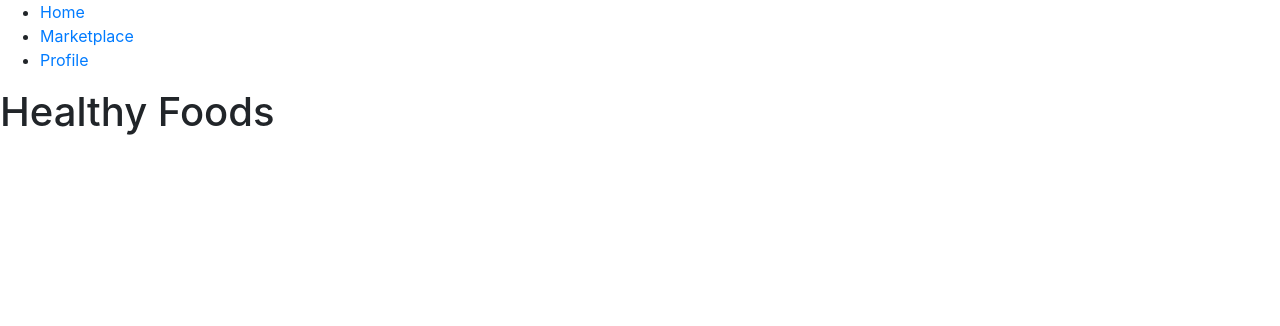
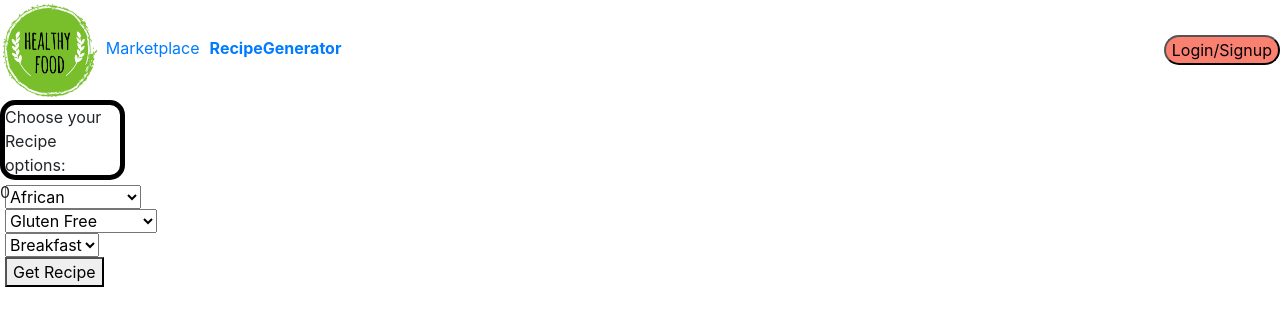
Before and after one commit to 4-Tenacious-Tasman/HealthyFood, a React app: page /RecipeGenerator in a window 1280 px wide. Shown: the top 326 px of the page. Built offline with nearby package versions, Linux system fonts and the light colour scheme; the HTML template or start-up script is replaced by a standard one.

Commit message:
add Random Recipe generator to Homepage

```diff
--- a/client/src/component/App.jsx
+++ b/client/src/component/App.jsx
@@ -6,24 +6,14 @@ class App extends React.Component {
   constructor() {
     super();
     this.state = {
-      page: '',
     }
-    this.changePage = this.changePage.bind(this);
   }
 
-
-  changePage(e) {
-    console.log(e.target.name)
-    this.setState({
-      page: e.target.name
-    })
-  }
 
   render() {
     return(
       <div className='app-container'>
-        <Navigation />
-        <h1>Healthy Foods</h1>
+        {/* <Navigation /> */}
         <Main />
       </div>
     )
--- a/client/src/component/Main.jsx
+++ b/client/src/component/Main.jsx
@@ -3,12 +3,14 @@ import { NavLink, Switch, Route } from 'react-router-dom';
 import HomePage from './homepage/HomePage.jsx'
 import FarmersMarket from './marketplace/FarmersMarket.jsx'
 import UserProfile from './userinfo/UserProfile.jsx';
+import RecipeGen from './homepage/RecipeGen.jsx';
 
  const Main = () => (
   <Switch>
     <Route exact path='/' component={HomePage}></Route>
     <Route exact path='/marketplace' component={FarmersMarket}></Route>
     <Route exact path='/userprofile' component={UserProfile}></Route>
+    <Route exact path='/RecipeGenerator' component={RecipeGen}></Route>
   </Switch>
 );
 
--- a/client/src/component/homepage/HomePage.jsx
+++ b/client/src/component/homepage/HomePage.jsx
@@ -2,11 +2,17 @@ import React from 'react';
 import styled from 'styled-components';
 import HeroSection from './HeroSection.jsx';
 import MissionSection from './MissionSection.jsx';
+import { NavLink, Switch, Route } from 'react-router-dom';
+import "bootstrap/dist/css/bootstrap.css";
+import Carousel from "react-bootstrap/Carousel";
 import Logo from "../../../public/images/HealthyFoodLogo.jpeg";
+
+
 
 const Header = styled.div`
   display: flex;
   justify-content: space-between;
+  position: static;
 `;
 
 const LeftHeader = styled.div`
@@ -16,6 +22,7 @@ const LeftHeader = styled.div`
 const RightHeader = styled.div`
   display: flex;
   justify-content: flex-end;
+  align-items: center;
 `;
 
 
@@ -36,29 +43,25 @@ const Button = styled.button`
   }
 `;
 
-const ButtonRoute = styled.button`
-  background: transparent;
-  border: none;
-  outline: none;
-  cursor: pointer;
+// const ButtonRoute = styled.button`
+//   background: transparent;
+//   border: none;
+//   outline: none;
+//   cursor: pointer;
 
-  &:hover {
-    font-weight: bold;
-  }
-`;
+//   &:hover {
+//     font-weight: bold;
+//   }
+// `;
 
 
-const Box = styled.div`
-  border: 5px solid black;
-  border-radius: 15px;
-  height: 100px;
-  width: 250px;
-  margin-left: auto;
-  margin-right: auto;
-  text-align: center;
-  margin-top: 20px;
-  margin-bottom: 20px;
-`;
+// const Box = styled.div`
+//   border: 5px solid black;
+//   border-radius: 15px;
+//   height: 80px;
+//   width: 125px;
+//   justify-Content: "flex-start";
+// `;
 
 
 class HomePage extends React.Component {
@@ -75,49 +78,51 @@ class HomePage extends React.Component {
         <Header className="header">
 
           <LeftHeader className="header-left">
-            <ImageHead src={Logo}></ImageHead>
-            <ButtonRoute>Local Market</ButtonRoute>
-            <ButtonRoute>Recipe Generator</ButtonRoute>
+          <NavLink src={Logo} exact to='/' activeStyle={{fontWeight: "bold"}}> <ImageHead src={Logo}></ImageHead></NavLink>
+          <NavLink exact to='/marketplace' activeStyle={{fontWeight: "bold"}} style={{margin: "5px"}}>Marketplace</NavLink>
+          <NavLink exact to='/RecipeGenerator' activeStyle={{fontWeight: "bold"}} style={{margin: "5px"}}>RecipeGenerator</NavLink>
+
           </LeftHeader>
 
           <RightHeader className="header-right">
-              <Button>Login</Button>
-              <Button>Signup</Button>
+          <NavLink exact to='/userprofile' activeStyle={{fontWeight: "bold"}}><Button>Login/Signup</Button></NavLink>
+
           </RightHeader>
 
         </Header>
 
         <div className="mission/values">
           <MissionSection />
-          {/* <button>Look at Subscription plans here!</button> */}
         </div>
-
-
-        <div className="plan-box">
-          <Box>
-              <div className="top options">
-
-              </div>
-
-              <div className="bottom options">
-
-              </div>
-          </Box>
-        </div>
-
 
         <div className="hero-section">
         <HeroSection/>
         </div>
 
+        <div className="subscribe and reviews" style={{display: "flex"}}>
 
+          {/* <Box>
+            <p>subscription Box</p>
+          </Box>
 
-          <div>
-            <h3>footer</h3>
-          </div>
+          <Carousel style={{width: "499px" }}>
+            <Carousel.Item style={{ height: "300px", width: "500px"  }}>
+              <h2>slide 1</h2>
+              <p>testimonial 1</p>
+            </Carousel.Item>
 
+            <Carousel.Item style={{ height: "300px", width: "500px"  }}>
+              <h2>slide 1</h2>
+              <p>testimonial 1</p>
+            </Carousel.Item>
 
+            <Carousel.Item style={{ height: "300px", width: "500px"  }}>
+              <h2>slide 1</h2>
+              <p>testimonial 1</p>
+            </Carousel.Item>
+          </Carousel> */}
 
+        </div>
 
 
 
--- /dev/null
+++ b/client/src/component/homepage/RecipeGen.jsx
@@ -0,0 +1,206 @@
+import React from "react";
+import styled from 'styled-components';
+import { NavLink, Switch, Route } from 'react-router-dom';
+import Logo from "../../../public/images/HealthyFoodLogo.jpeg";
+import axios from 'axios';
+
+const Header = styled.div`
+  display: flex;
+  justify-content: space-between;
+  position: static;
+`;
+
+const ImageHead = styled.img`
+  height: 100px;
+`;
+
+const LeftHeader = styled.div`
+  justify-content: flex-start;
+`;
+
+const RightHeader = styled.div`
+  display: flex;
+  justify-content: flex-end;
+  align-items: center;
+`;
+
+const Button = styled.button`
+  height: 30px;
+  margin: auto;
+  margin-left: 5px;
+  border-radius: 15px;
+  background: salmon;
+
+  &:hover{
+    background-color: grey;
+    transition: all ease 0.5s;
+  }
+`;
+
+const Box = styled.div`
+  border: 5px solid black;
+  border-radius: 15px;
+  height: 80px;
+  width: 125px;
+  justify-Content: "flex-start";
+`;
+
+class RecipeGen extends React.Component {
+  constructor(props) {
+    super(props);
+    this.state = {
+      cuisune: '',
+      diet: '',
+      time: '',
+      sent: 0,
+      currentRecipe: [],
+    };
+    this.getRecipe = this.getRecipe.bind(this);
+    this.handleChange = this.handleChange.bind(this);
+  }
+
+  getRecipe() {
+    const diet = this.state.diet !== '' ? this.state.diet : null;
+    const cuisune = this.state.cuisune !== '' ? this.state.cuisune : null;
+    const time = this.state.time !== '' ? this.state.cuisune : null;
+    console.log(diet, cuisune)
+    if(this.state.sent < 5 ) {
+    axios.get(`https://api.spoonacular.com/recipes/random?number=1&tags=${cuisune},${diet},${time}&apiKey=46a2c8efa3664777a9f310510cfe7477`)
+    .then(response => {
+      console.log(response.data);
+    }, () => {
+      this.setState({
+        sent: this.state.sent + 1,
+        currentRecipe: response.data
+      })
+    })
+    .catch(err => {
+      console.log(err);
+    })
+    }
+
+  }
+
+  handleChange(e) {
+    e.preventDefault();
+    var key = e.target.name;
+    this.setState({
+      [key]: e.target.value
+    })
+  }
+
+  render() {
+    return (
+      <div>
+        <Header className="header">
+          <LeftHeader className="header-left">
+            <NavLink
+              src={Logo}
+              exact
+              to="/"
+              activeStyle={{ fontWeight: "bold" }}
+            >
+              {" "}
+              <ImageHead src={Logo}></ImageHead>
+            </NavLink>
+            <NavLink
+              exact
+              to="/marketplace"
+              activeStyle={{ fontWeight: "bold" }}
+              style={{margin: "5px"}}
+            >
+              Marketplace
+            </NavLink>
+            <NavLink
+              exact
+              to="/RecipeGenerator"
+              activeStyle={{ fontWeight: "bold"}}
+              style={{margin: "5px"}}
+            >
+              RecipeGenerator
+            </NavLink>
+          </LeftHeader>
+
+          <RightHeader className="header-right">
+            <NavLink
+              exact
+              to="/userprofile"
+              activeStyle={{ fontWeight: "bold" }}
+            >
+              <Button>Login/Signup</Button>
+            </NavLink>
+          </RightHeader>
+        </Header>
+
+
+
+
+          <Box>
+            <label>Choose your Recipe options:</label>
+            <select name="cuisune" value={this.state.cuisune} onChange={this.handleChange}>
+              <option value="african">African</option>
+              <option value="american">American</option>
+              <option value="british">British</option>
+              <option value="cajun" >Cajun</option>
+              <option value="caribbean">Caribbean</option>
+              <option value="chinese">Chinese</option>
+              <option value="european">European</option>
+              <option value="french">French</option>
+              <option value="german">German</option>
+              <option value="greek">Greek</option>
+              <option value="indian">Indian</option>
+              <option value="irish">Irish</option>
+              <option value="italian">Italian</option>
+              <option value="japanese">Japanese</option>
+              <option value="jewish">Jewish</option>
+              <option value="korean">Korean</option>
+              <option value="latin American">Latin American</option>
+              <option value="mediterranean">Mediterranean</option>
+              <option value="mexican">Mexican</option>
+              <option value="middleEastern">Middle Eastern</option>
+              <option value="nordic">Nordic</option>
+              <option value="southern">Southern</option>
+              <option value="spanish">Spanish</option>
+              <option value="thai">Thai</option>
+              <option value="vietnamese">Vietnamese</option>
+            </select>
+
+            <select name="diet" value={this.state.diet} onChange={this.handleChange}>
+              <option value="gluten Free">Gluten Free</option>
+              <option value="ketogenic">Ketogenic</option>
+              <option value="vegetarian">Vegetarian</option>
+              <option value="lacto-Vegetarian">Lacto-Vegetarian</option>
+              <option value="ovo-Vegetarian">Ovo-Vegetarian</option>
+              <option value="vegan">Vegan</option>
+              <option value="pescetarian">Pescetarian</option>
+              <option value="paleo">Paleo</option>
+              <option value="primal">Primal</option>
+              <option value="whole30">Whole30</option>
+            </select>
+
+            <select name="time" value={this.state.time} onChange={this.handleChange}>
+              <option value="breakfast">Breakfast</option>
+              <option value="lunch">Lunch</option>
+              <option value="dinner">Dinner</option>
+              <option value="dessert">Dessert</option>
+            </select>
+
+            <button onClick={this.getRecipe}>Get Recipe</button>
+          </Box>
+
+      {this.state.sent &&
+        <div>
+          <p></p>
+          <p></p>
+          <p></p>
+          <p></p>
+          <p></p>
+        </div>}
+
+
+      </div>
+    );
+  }
+}
+
+export default RecipeGen;
```
Also changed, not shown: client/src/component/homepage/HeroSection.jsx (+10 -10 lines), client/src/component/homepage/MissionSection.jsx (+13 -5 lines), 1 other file (tests, documents, lock files or other folders).
